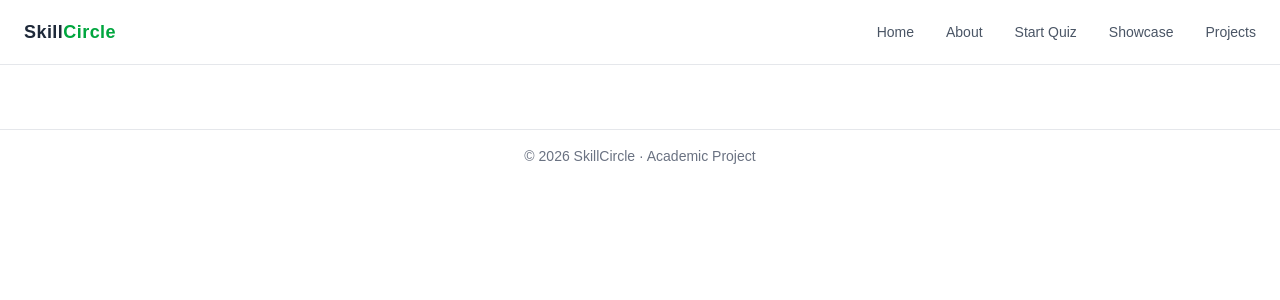
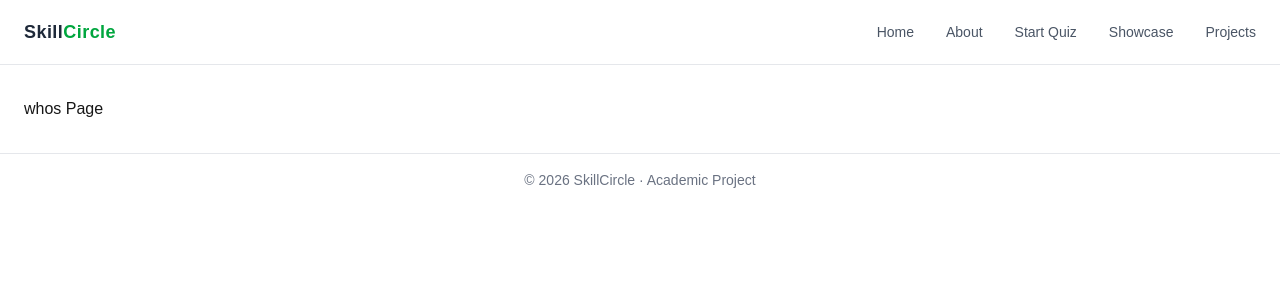
Before and after one commit to MokaniJay/skillCircle, a Next.js app: page /about in a window 1280 px wide. Shown: the top 300 px of the page. Built offline with nearby package versions, Linux system fonts and the light colour scheme.

Commit message:
ested about us removrd

```diff
--- a/app/(users)/about/layout.jsx
+++ /dev/null
@@ -1,11 +0,0 @@
-export default function AboutLayout({ children })
- {
-  return (
-    <html lang="en">
-      <body>
-        <h1>About Us layout nnested</h1>
-        {children}
-      </body>
-    </html>
-  );
-}
--- a/app/(users)/about/page.jsx
+++ b/app/(users)/about/page.jsx
@@ -1,6 +1,6 @@
 const about =() => {
     return (
-        <h1>About Page</h1>
+        <h1>whos   Page</h1>
 
     );
   };
--- a/app/(users)/about/teams/page.jsx
+++ /dev/null
@@ -1,7 +0,0 @@
-const teams = () => {
-    return(
-        <h1>This is the Teams page inside About</h1>
-
-    )
-}
-export default teams;
```
